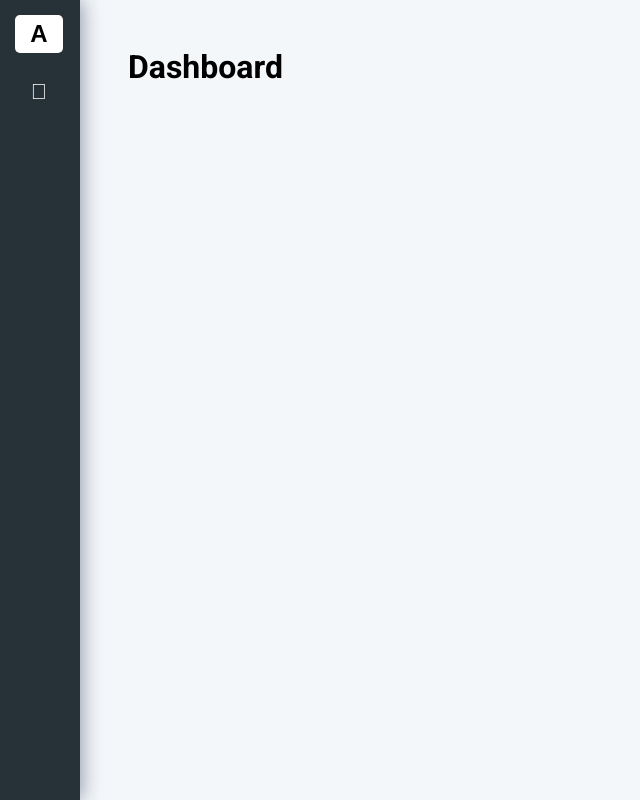
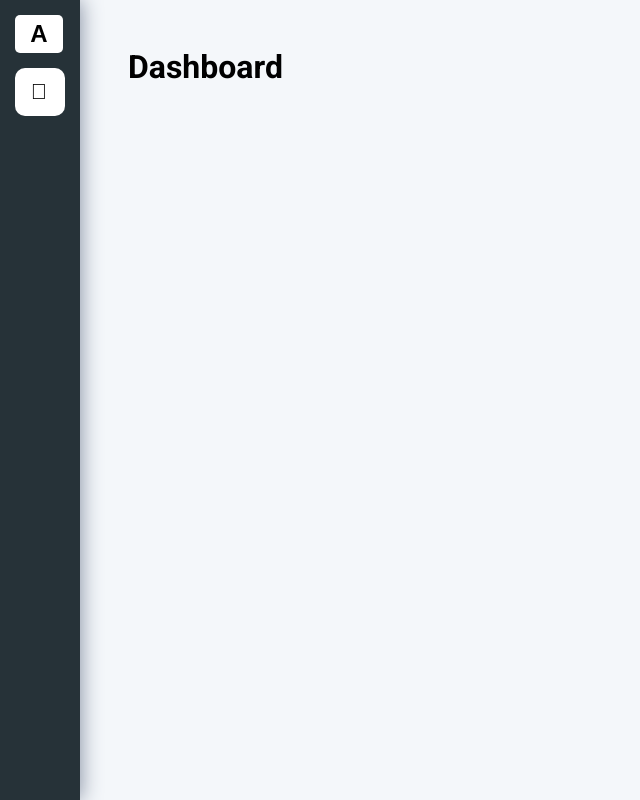
Before and after one commit to emjeisomDev/navbar, an Angular app: page /dashboard in a window 1280 px wide. Shown: the whole page, without its empty margins (0-640 px from the left). Built offline with nearby package versions, Linux system fonts and the light colour scheme.

Commit message:
Configuring active links on navbar

```diff
--- a/src/app/app.component.html
+++ b/src/app/app.component.html
@@ -1,3 +1,5 @@
 <app-sidenav (onToggleSideNav)="onToggleSideNav($event)"></app-sidenav>
 <app-body [collapsed]="iSideNavCollapsed" [screenWidth]="screenWidth">
 </app-body>
+
+<!-- 19:47 -->
--- a/src/app/sidenav/sidenav.component.html
+++ b/src/app/sidenav/sidenav.component.html
@@ -8,7 +8,7 @@
     </div>
     <ul class="sidenav-nav">
         <li class="sidenav-nav-item" *ngFor="let data of navData">
-            <a class="sidenav-nav-link" [routerLink]="[data.routeLink]">
+            <a class="sidenav-nav-link" [routerLink]="[data.routeLink]" routerLinkActive="active" [routerLinkActiveOptions]="{exact: true}">
                 <i class="sidenav-link-icon" [class]="data.icon"></i>
                 <span class="sidenav-link-text" *ngIf="collapsed" >{{data.label}}</span>
             </a>
--- a/src/app/sidenav/sidenav.component.scss
+++ b/src/app/sidenav/sidenav.component.scss
@@ -101,6 +101,14 @@
             color: #000;
         }
     }
+}
 
+.active{
+    background-color: #FFF;
+
+    .sidenav-link-icon,
+    .sidenav-link-text{
+        color: #000;
+    }
 
 }
```
